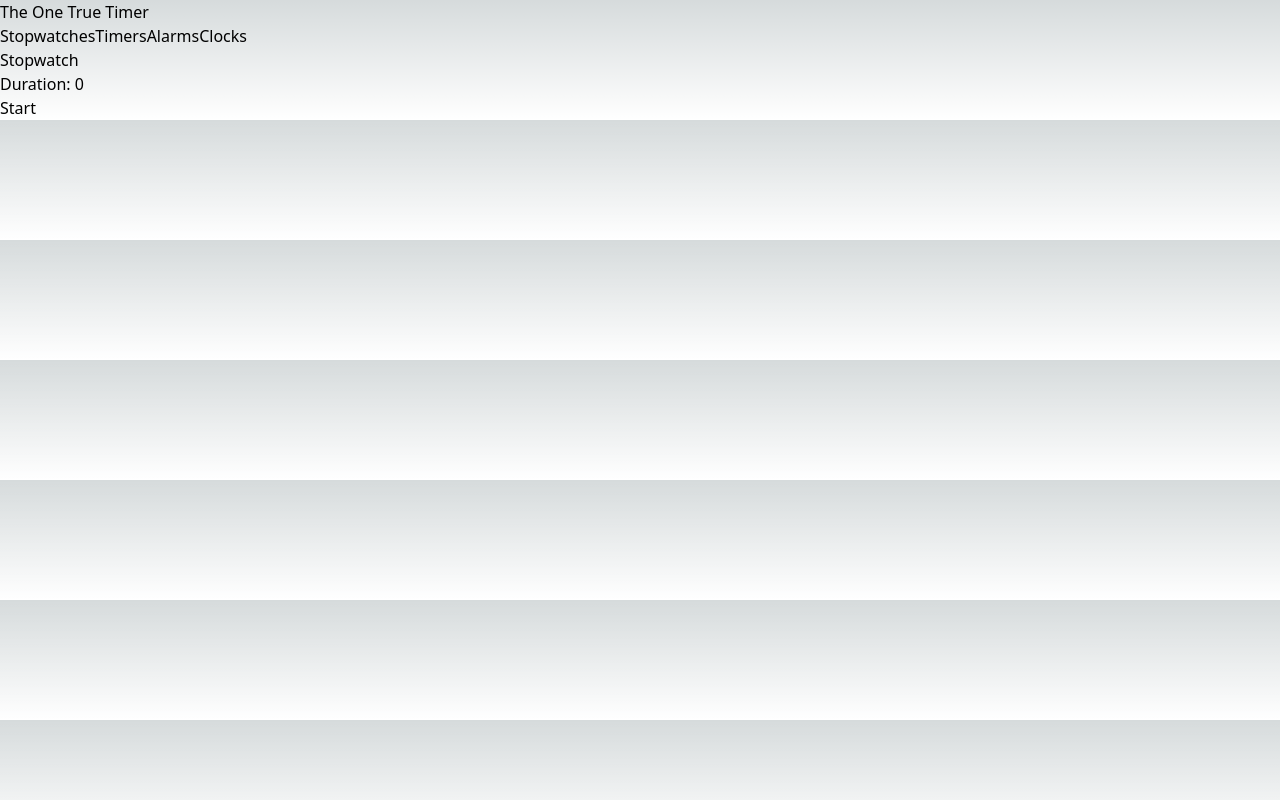
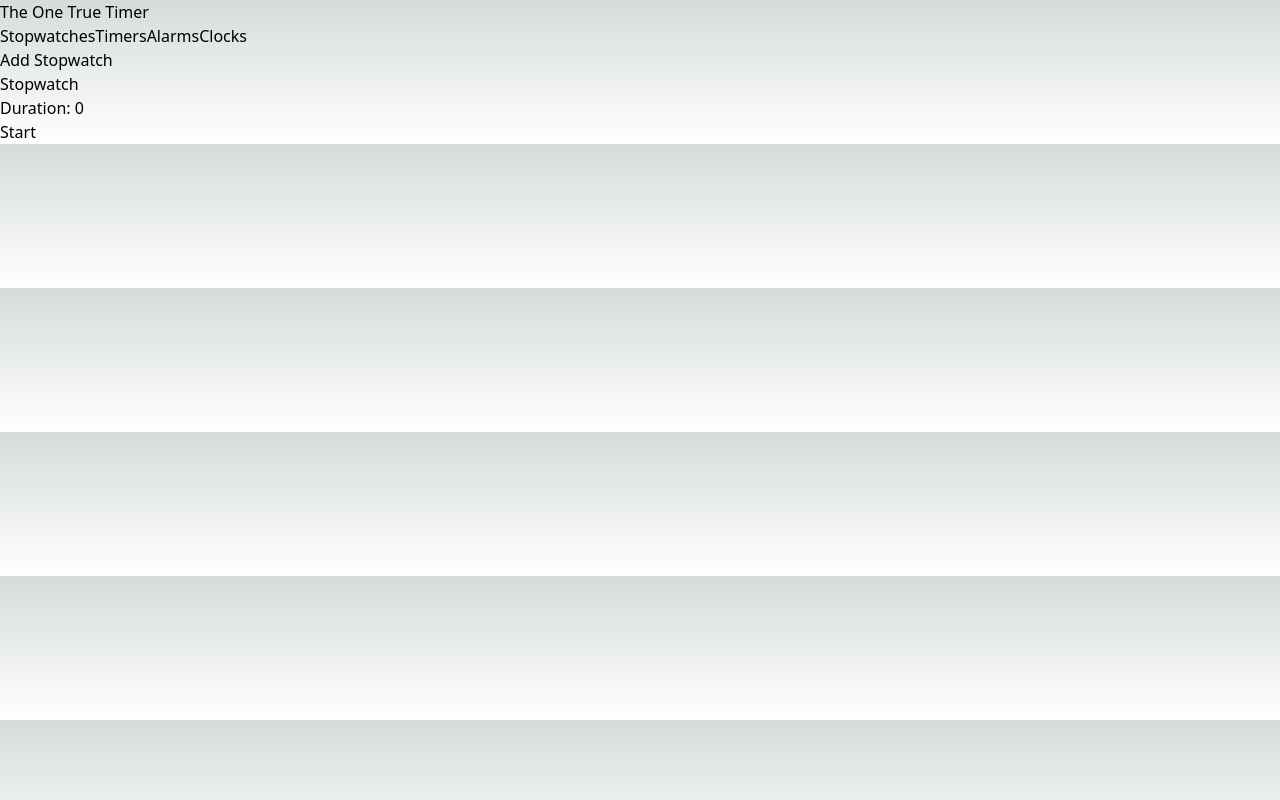
Before and after one commit to Korallion/the-one-true-timer-web, a Next.js app: page / in a window 1280 px wide. Both pictures are taken after a click on the button "Stopwatches". Built offline with nearby package versions, Linux system fonts and the light colour scheme.

Commit message:
Can now add more stopwatches

```diff
--- a/components/stopwatch-page.tsx
+++ b/components/stopwatch-page.tsx
@@ -14,10 +14,12 @@ function Stopwatch () {
         }, 10);
     }
 
+    let displayTime = Math.round((duration - startTime)/10)/100;
+
     return (
         <div>
             <h1>Stopwatch</h1>
-            <h2>Duration: {duration - startTime}</h2>
+            <h2>Duration: {displayTime}</h2>
             <button
                 onClick={()=>StartStopwatch()}
             >Start</button>
@@ -26,12 +28,20 @@ function Stopwatch () {
 }
 
 export function StopwatchPage () {
-    const [stopwatches, setStopwatches] = useState();
+    const [numWatches, setNumWatches] = useState([1]);
+
+    const stopwatches = numWatches.map((number) => {
+        return (<Stopwatch/>)
+    });
 
     return (
         <>
-            <Stopwatch />
+            <button onClick={() => {
+                const newItem = numWatches[-1] + 1;
+                let newNumber = [...numWatches, newItem ];
+                setNumWatches(newNumber);
+            }}>Add Stopwatch</button>
+            {stopwatches}
         </>
-
     )
 }
```
